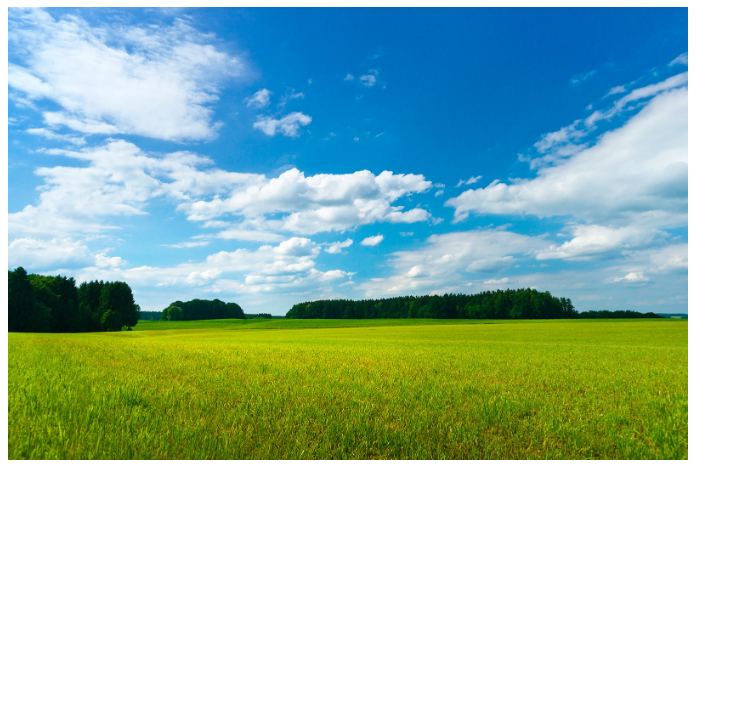
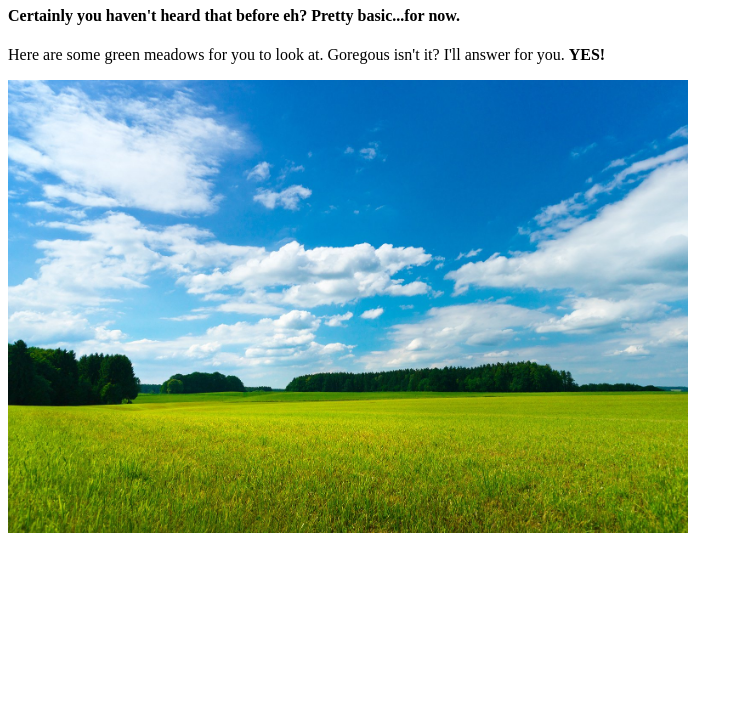
Before and after one commit to AlexDavisIII/webdevtues, a plain HTML site: page index.html in a window 1280 px wide. Shown: the part 73-800 px from the top of the page, without its empty margins (0-743 px from the left). Drawn offline with Linux system fonts and the light colour scheme.

Commit message:
added heading

```diff
--- a/index.html
+++ b/index.html
@@ -10,6 +10,8 @@
 <body>
     <!-- Homework assignment for week of September 6th 2022-->
     <h1>Hello World</h1>
+    <h4>Certainly you haven't heard that before eh? Pretty basic...for now.</h4>
+    <p>Here are some green meadows for you to look at. Goregous isn't it? I'll answer for you. <strong>YES!</strong></p>
     <main>
         <img src="img/green_meadows.jpg" alt="Green Meadows">
     </main>
```
